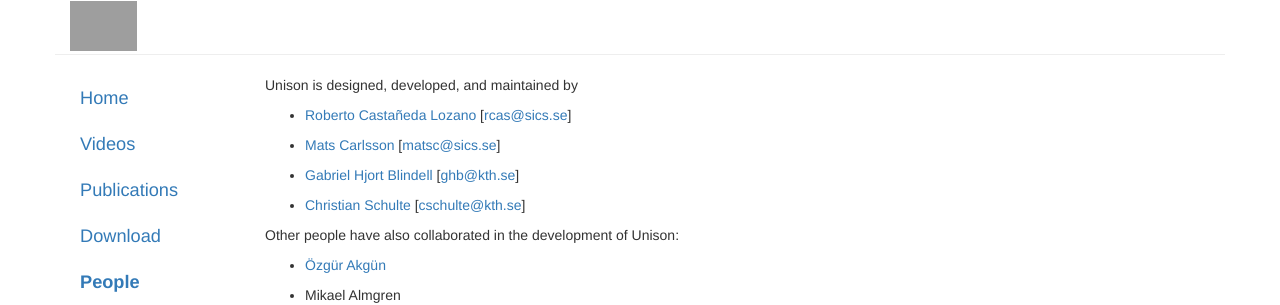
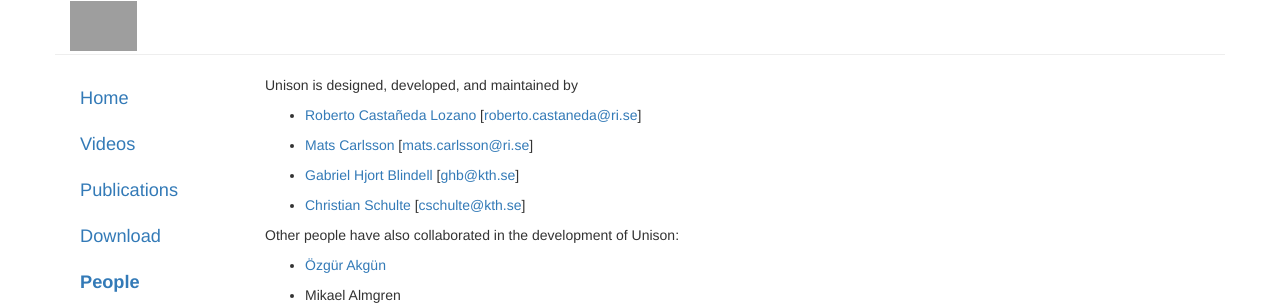
Before and after one commit to unison-code/unison-code.github.io, a Jekyll site: the page built from _posts/2016-03-29-people.md, in a window 1280 px wide. Shown: the top 305 px of the page. Built offline with Jekyll 4.4.1, drawn with Linux system fonts in a browser that asks for light colours; some of the changed lines change nothing that is shown.

Commit message:
Update contact info

```diff
--- a/_posts/2016-03-29-people.md
+++ b/_posts/2016-03-29-people.md
@@ -5,9 +5,9 @@
 
 Unison is designed, developed, and maintained by
 
-- [Roberto Castañeda Lozano](https://www.sics.se/~rcas/) [<rcas@sics.se>]
+- [Roberto Castañeda Lozano](https://www.sics.se/~rcas/) [<roberto.castaneda@ri.se>]
 
-- [Mats Carlsson](https://www.sics.se/~matsc/) [<matsc@sics.se>]
+- [Mats Carlsson](https://www.sics.se/~matsc/) [<mats.carlsson@ri.se>]
 
 - [Gabriel Hjort Blindell](http://gabriel.hjort.blindell.se/) [<ghb@kth.se>]
 
```
